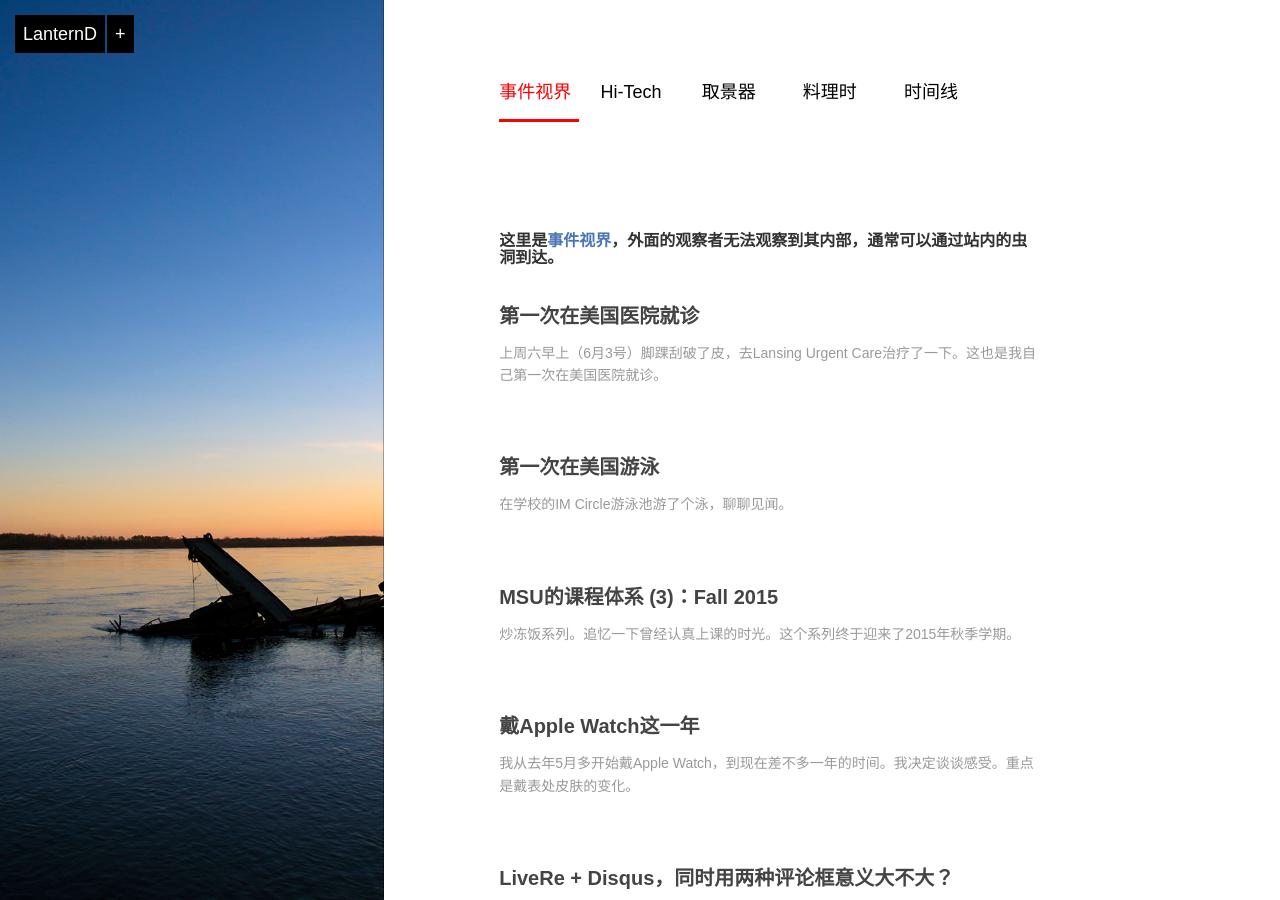
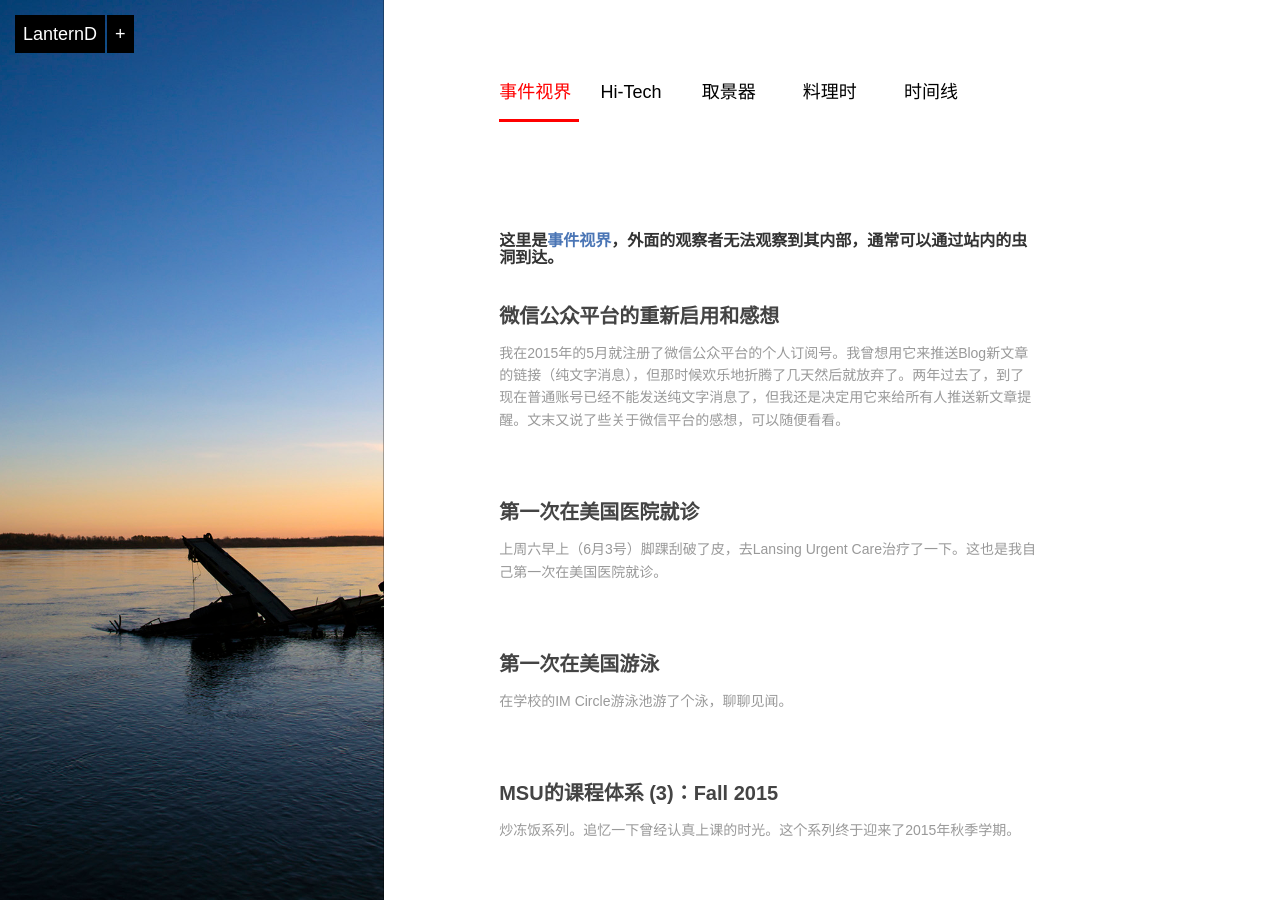
Before and after one commit to LanternD/lanternd.github.io, a Jekyll site: the page built from blog/index.md, in a window 1280 px wide and 900 px high. Built offline with Jekyll 4.4.1, drawn with Linux system fonts in a browser that asks for light colours; part of the change alters nothing that is shown.

Commit message:
new post: wechat mp reincarnation

```diff
--- a/blog/_posts/2017-06-10-first-swimming-in-the-usa.md
+++ b/blog/_posts/2017-06-10-first-swimming-in-the-usa.md
@@ -12,7 +12,7 @@ date: 2017-06-10 14:16:00
 
 ## 无缘与懒惰
 
-　在MSU呆了很长的一段日子了。但是我从来没去尝试过学校的健身运动设施。和运动能扯上关系的估计就是在校园里骑车或者跑步吧，这个在路边人行道就能实现。至于原因，一个是我住在学校外，另一个就是懒。懒得走出舒适区，懒得主动尝试各种新奇的东西，懒得进到陌生的环境去——在这一点上我一点也不像平时的我，那个各种尝试新鲜活动的我。可能只是因为运动设施都在室内？可是就连平时最喜欢的羽毛球我在MSU也都一次没打过。
+　在MSU呆了很长的一段日子了。但是我从来没去尝试过学校的健身运动设施。和运动能扯上关系的估计就是在校园里骑车或者跑步吧，这个在路边人行道就能实现。至于原因，一个是我住在学校外，另一个就是懒。懒得走出舒适区，懒得主动尝试各种新奇的东西，懒得进到陌生的环境去——在这一点上我一点也不像平时的我，那个各种尝试新鲜活动的我。可能只是因为运动设施都在室内？因为就连平时最喜欢的羽毛球我在MSU也都一次没打过。
 
 　我决定在游泳上跨出这第一步。
 
--- /dev/null
+++ b/blog/_posts/2017-06-15-wechat-mp-reincarnation.md
@@ -0,0 +1,112 @@
+---
+layout: post
+title: 微信公众平台的重新启用和感想
+description: 我在2015年的5月就注册了微信公众平台的个人订阅号。我曾想用它来推送Blog新文章的链接（纯文字消息），但那时候欢乐地折腾了几天然后就放弃了。两年过去了，到了现在普通账号已经不能发送纯文字消息了，但我还是决定用它来给所有人推送新文章提醒。文末又说了些关于微信平台的感想，可以随便看看。
+permalink: /wechat-mp-reincarnation/
+categories: [blog, 视·界]
+tags: [微信, 公众平台, 推送, 更新]
+date: 2017-06-15 22:16:00
+---
+
+<!--「http://lanternd.qiniudn.com/Pic4Post/」-->
+
+## 才想起来
+
+　大概一周前读到了Shuiba.co的《[关于网络，也关于人生](https://blog.shuiba.co/about-web-about-life)》。似乎大伙都在远离微信公众平台的趋势，坚持在独立Blog的写作。
+
+　到这，我才想起来我注册过微信公众平台（个人订阅号），大概是2015年5月的事。
+
+　当初和Lattespirit还在一起折腾。他已经实现了文章查询等等的一系列功能，我当时觉得还蛮有意思，就在网上找各种代码模板，往里面放东西，然后上传SinaAppEngine（SAE，新浪云），一遍一遍地测试输入输出效果。「好」景不长，大约**两天**之后开始忙起来了，就忘了这茬了。
+
+　后来偶尔点开自己微信里的「订阅账号」，没事还能玩一玩设定好的模板回复，但是再也提不起兴趣去折腾后台的代码了。
+
+　除了上面提到的「和访客互动」这么一个需求，另一个主要目的是推送新文章提醒。当时比较倾向于纯文字，会群发格式为「文章标题，发布时间，文章链接」这样的消息（当然，听众只有我一个人）。但我发现这样的链接需要先复制，粘贴到浏览器才能打开。在这个时代，似乎比较少人会真的这么做，效果肯定也不会很好。
+
+　后来没过多久SAE的云豆耗光了，我索性直接把微信后台代码的App删掉了。后来再也没光顾过，几乎遗忘了。
+
+　而今年4月的时候还留下了一个违规记录。
+
+![violation record](http://lanternd.qiniudn.com/Pic4Post/wechat-mp-reincarnation/violation-record.png)
+
+　这两天把个人认证又重新弄了一遍，大约又是一个开始吧。
+
+　我的心态和两年前不一样的是，以前不喜欢发图文消息，而现在**不抗拒**了。也是这个变化才让我重新考虑这个平台。
+
+　不过平台后台的界面几乎没有变化，这让我感到些许亲切感。
+
+
+## 不新的开始
+
+　公众号叫「兰町城堡」，微信号「LT-Castle」。这些是两年前就设置好了的。介绍是最近修改的，如下：
+
+> 「兰町」姑且算是「LanternD」的音译，虽然字面上也可以理解为「兰辛大农村」。这里用于推送我的博客「LanternD's Castle」中的内容。有在USA的生活体验，有DIY，偶尔还有黑暗料理，未来或许也有城堡。欢迎关注，谢谢支持！
+
+　名字也是两年前取的，但是我并不是特喜欢（当然也不讨厌），只是为了取个中文名而取的，可能以后会换。除了在公众号名字里我会用它，其他地方主要还是用我平时习惯的「LanternD's Castle」。
+
+　PS：「町」字，念tǐng或偶尔念tīng，此处不念dīng。「田间小路」的意思。
+
+## 本文重点
+
+　和很多人想象的可能不一样，我的公众号**不是用来写文章的**，只是用来**推送新文章提醒**。每写好一篇我都会把日志的**摘要**或者**前言**写成图文消息发送出去。如果想继续看看就点「阅读原文」。说白了就是RSS阅读器的翻版，只不过现在变成我人工推送罢了。
+
+　我关注的公众号并不多，博客圈里用公众号的也不多。暂时没发现有人像我这么做的，姑且当一回小白鼠。
+
+　这么做的目的嘛，主要是它可以兼顾各个方面：一个是懒，把发过的东西迁移到微信里还要编辑格式、插入图片等等，实在是费劲，不如扔个「阅读原文」链接上去；其次，这么做一样可以达到我最初的目的——通知感兴趣的读者（比如同学或者父母）有新文章，因为它有很好的群发功能。而且公众号不会弹出对话框告诉你有新消息，而是一个让人又爱又恨的「小红点」。
+
+　最后，因为朋友圈的分享功能，微信平台还可以把文章推广出去。不过说实话我从来没有想过通过写文章出名或者赚钱。不过注定这样只有摘要和链接的公号是不可能火起来的。
+
+　写Blog首先是自己开心，如果能帮到有需要的人也挺好。我想，这点初衷以后也是不会变的。
+
+------
+
+## 欢迎关注
+
+　最后，欢迎扫描关注，不错过信息。
+
+![wechat qrcode](http://lanternd.qiniudn.com/Pic4Post/wechat-mp-reincarnation/lt-castle-qrcode.jpg)
+
+------
+
+## 关于微信公众平台的一些感想
+
+　这里聊一些各种各样的感想，可以随便看看。
+
+### 封闭的平台
+
+　毫无疑问对我和大部分博主来说，除了受众广泛，用户覆盖面广，在微信公众平台上写作并没有多大的动力。
+
+　微信公众号是一个封闭的平台，它不允许你插入站外超链接，也不允许引用外链的媒体资源（图片、视频等等）。一切东西都必须上传微信，其次才能创作。要知道，媒体资源尚可接受，但对于我，以及大量的博客写作者而言，不能用外链是不可忍受的。这样一个环境不但局限了创作者的思维，也妨碍了读者的知识面和思维的扩展。
+
+　关于封闭性的第二点，如果不登录微信，一个人可能会有很多东西看不到。阻隔了人们对信息的获取渠道，久而久之，人们只生活在朋友圈那么大的世界里。
+
+　一天世界在文章《[微信脸书，一丘之貉](https://blog.yitianshijie.net/2017/06/02/wechat-and-facebook-and-anti-web/)》中引用并总结了这么一个观点：
+
+> 人们在微信、Facebook发的东西越多，Open web就死的越快。
+
+　我倒没这么悲观，不认为Open web会死，但是越来越多的信息被局限在高墙之内，大趋势确实不好的。
+
+### 内容的掌控
+
+　在微信公众号写作还有个你不能掌控的东西，那就是河蟹。你不知道什么时候一片文章会违规，会出现被屏蔽的关键词。所写的一切东西都会被接受审查。
+
+　镣铐之下跳舞，读者对此可能并没有什么感触，就连我在开始写作之前也是这么觉得的。因为不就是「不符合社区规范」被删帖而已嘛，改了就完事了。真正自己创作了才会发现，失去自由自在表达观点的权利是很难受的。你必须挑着话讲，比如「翻墙」称为「科学上网」等等。现实中很少会真的写什么敏感词，但是不小心写了躺枪就很舒服了。
+
+　现在好了，文章主体还扔在微信之外的Blog里，在微信放个链接完事，基本上避免了被过滤。一切内容都可以掌握在自己手中。再不济，总不至于上传的图片被压缩或者有限制吧。
+
+### 原创性认证
+
+　微信平台还有个我想要的功能——原创保护。我主要是看中它文章可以归类的功能，比如点某个按钮可以列出某个分类的全部文章，这个对索引来说是天大的帮助。甚至自己也还能常常用着。不过开通需要原创度、注册时间、违规记录符合要求等等。这个只能尽力而为，因为这个资格是微信后台决定的。
+
+　原创保护还有打赏、评论等功能，需求不大，但是也可以有。
+
+### 主页图片
+
+　众所周知，图文消息需要有一张图，没图不给发。事实上获取图片不是难事，随便贴张拍的照片即可，不过我打算拿这个来玩玩数位板画画。对于没有插图的文章我会手动画点东西放上去，这可是个鼓励我用数位板的一大因素呢。
+
+　鉴于业余随便涂鸦，图片大多都比较抽象 or 难看。
+
+## 尾声
+
+　抒发了过多的感慨，本来打算新开一篇文章写的，但是长度又不上不下，干脆粘在这篇文章末尾偏离主题了。
+
+　本文的重点还是前面的声明：开始启用公众号推送新文章通知了，以及**欢迎关注**！
```
